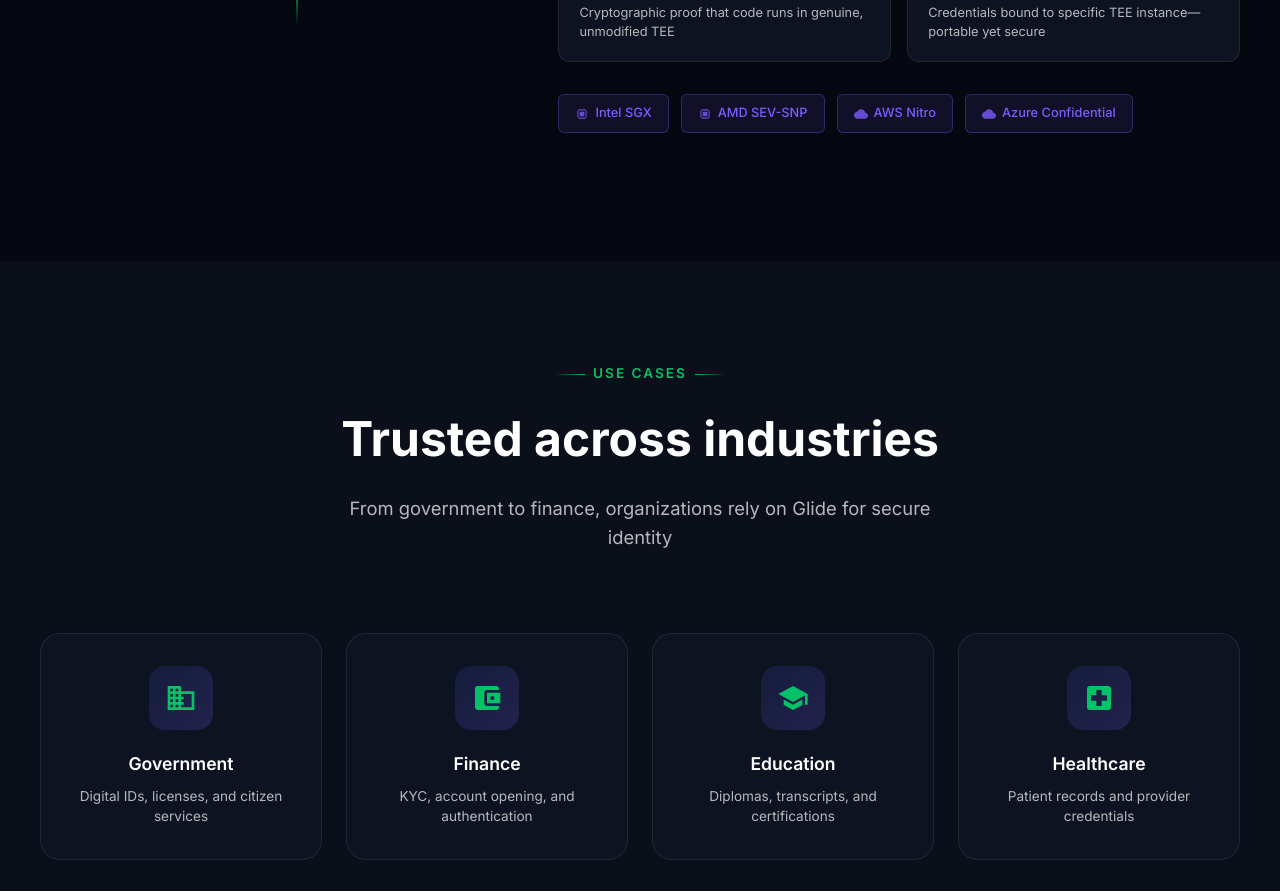
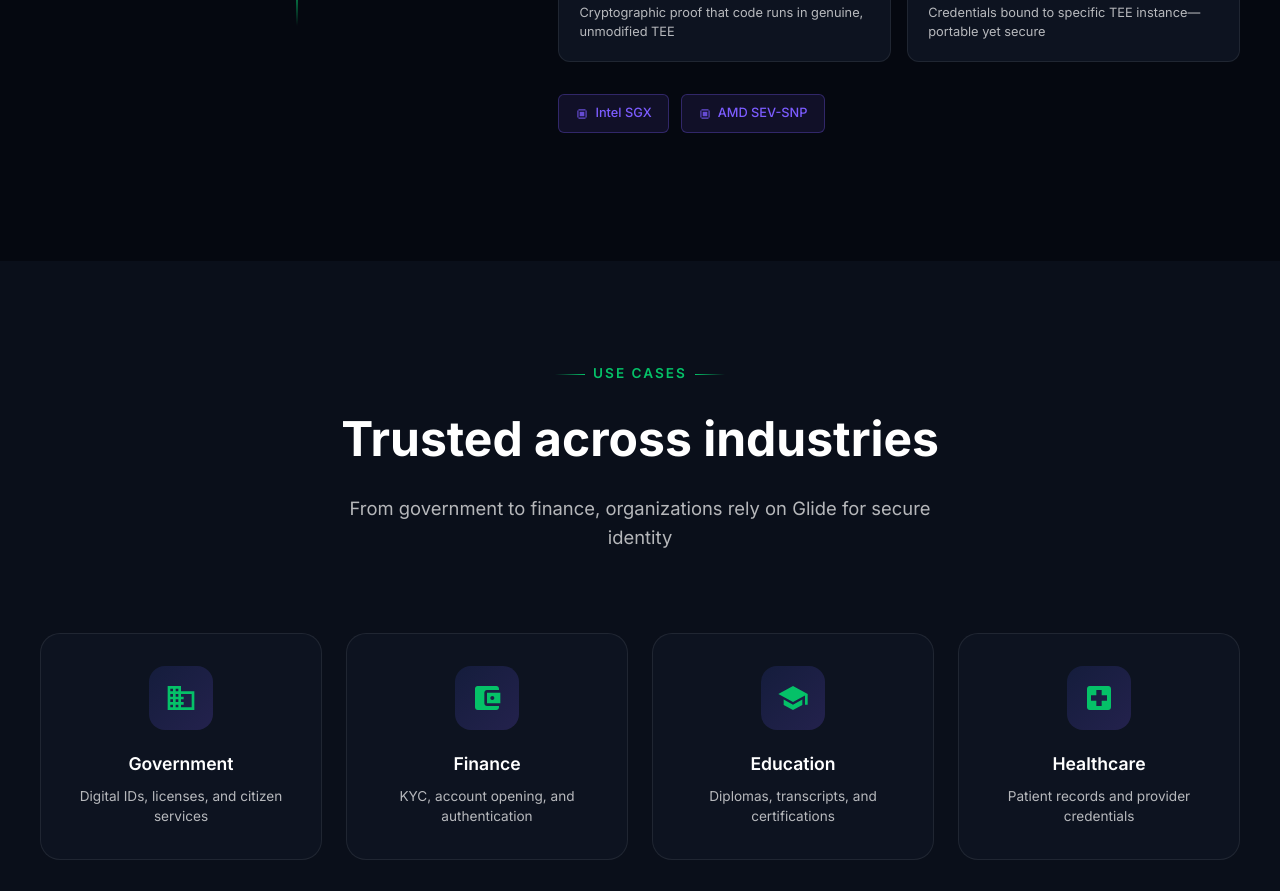
Before and after one commit to eranhaggiag/glide-website-ideas, a plain HTML site: page index.html in a window 1280 px wide. Shown: the part 6783-7674 px from the top of the page. Drawn offline with Linux system fonts and the light colour scheme; animation ran at ten frames a second.

Commit message:
Remove AWS Nitro and Azure Confidential badges
Co-Authored-By: Claude Opus 4.5 <noreply@anthropic.com>

```diff
--- a/index.html
+++ b/index.html
@@ -2849,8 +2849,6 @@
                     <div class="agentic-tech">
                         <span class="tech-badge"><svg viewBox="0 0 24 24"><path d="M6 4h12v2h-12z M4 6h2v12h-2z M18 6h2v12h-2z M6 18h12v2h-12z M8 8h8v8h-8z"/></svg>Intel SGX</span>
                         <span class="tech-badge"><svg viewBox="0 0 24 24"><path d="M6 4h12v2h-12z M4 6h2v12h-2z M18 6h2v12h-2z M6 18h12v2h-12z M8 8h8v8h-8z"/></svg>AMD SEV-SNP</span>
-                        <span class="tech-badge"><svg viewBox="0 0 24 24"><path d="M19.35 10.04C18.67 6.59 15.64 4 12 4 9.11 4 6.6 5.64 5.35 8.04 2.34 8.36 0 10.91 0 14c0 3.31 2.69 6 6 6h13c2.76 0 5-2.24 5-5 0-2.64-2.05-4.78-4.65-4.96z"/></svg>AWS Nitro</span>
-                        <span class="tech-badge"><svg viewBox="0 0 24 24"><path d="M19.35 10.04C18.67 6.59 15.64 4 12 4 9.11 4 6.6 5.64 5.35 8.04 2.34 8.36 0 10.91 0 14c0 3.31 2.69 6 6 6h13c2.76 0 5-2.24 5-5 0-2.64-2.05-4.78-4.65-4.96z"/></svg>Azure Confidential</span>
                     </div>
                 </div>
             </div>
```
